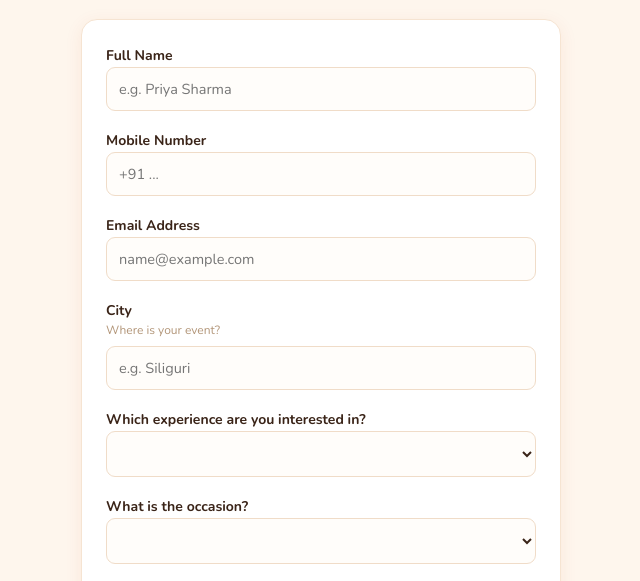
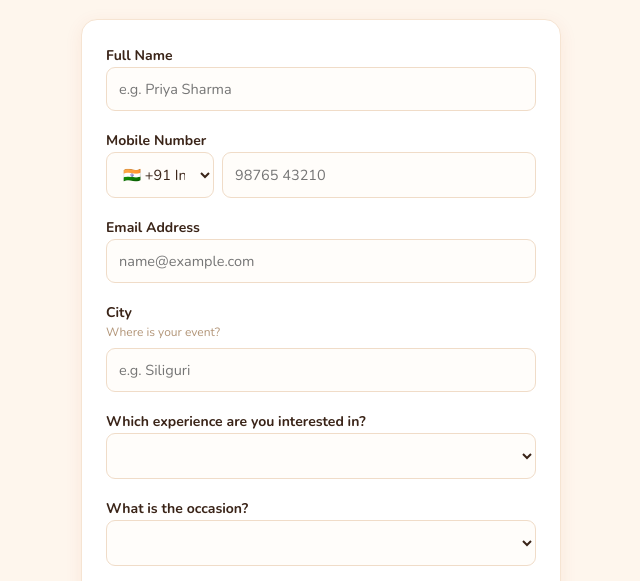
Before and after one commit to AshwinAg92/tol-workflow, a website: page public/lead-form.html in a window 1280 px wide. Shown: the part 216-797 px from the top of the page, without its empty margins (319-959 px from the left). Drawn offline with nearby package versions, Linux system fonts and the light colour scheme; no server answers.

Commit message:
Update lead-form.html

```diff
--- a/public/lead-form.html
+++ b/public/lead-form.html
@@ -61,6 +61,9 @@
     .check-row input, .radio-row input { width:auto; }
     .radio-group { display:flex; gap:10px; margin-top:4px; }
     .radio-group .radio-row { flex:1; justify-content:center; }
+    .phone-row { display:flex; gap:8px; }
+    .phone-row .country-code { flex:0 0 108px; }
+    .phone-row input { flex:1; }
     button {
       margin-top:26px;
       width:100%;
@@ -108,7 +111,10 @@
 
         <div class="q">
           <label class="qlabel">Mobile Number</label>
-          <input id="phone" type="tel" required placeholder="+91 ..." />
+          <div class="phone-row">
+            <select id="countryCode" class="country-code"></select>
+            <input id="phone" type="tel" required placeholder="98765 43210" />
+          </div>
         </div>
 
         <div class="q">
@@ -177,6 +183,41 @@
     const occasionSelect = document.getElementById("occasion");
     const guestRangeSelect = document.getElementById("guestRange");
     const howHeardSelect = document.getElementById("howHeard");
+    const countryCodeSelect = document.getElementById("countryCode");
+
+    const COUNTRY_CODES = [
+      { code: "+91", label: "🇮🇳 +91 India" },
+      { code: "+1", label: "🇺🇸 +1 USA/Canada" },
+      { code: "+44", label: "🇬🇧 +44 UK" },
+      { code: "+61", label: "🇦🇺 +61 Australia" },
+      { code: "+971", label: "🇦🇪 +971 UAE" },
+      { code: "+966", label: "🇸🇦 +966 Saudi Arabia" },
+      { code: "+65", label: "🇸🇬 +65 Singapore" },
+      { code: "+60", label: "🇲🇾 +60 Malaysia" },
+      { code: "+974", label: "🇶🇦 +974 Qatar" },
+      { code: "+968", label: "🇴🇲 +968 Oman" },
+      { code: "+973", label: "🇧🇭 +973 Bahrain" },
+      { code: "+965", label: "🇰🇼 +965 Kuwait" },
+      { code: "+64", label: "🇳🇿 +64 New Zealand" },
+      { code: "+49", label: "🇩🇪 +49 Germany" },
+      { code: "+33", label: "🇫🇷 +33 France" },
+      { code: "+39", label: "🇮🇹 +39 Italy" },
+      { code: "+34", label: "🇪🇸 +34 Spain" },
+      { code: "+31", label: "🇳🇱 +31 Netherlands" },
+      { code: "+27", label: "🇿🇦 +27 South Africa" },
+      { code: "+94", label: "🇱🇰 +94 Sri Lanka" },
+      { code: "+977", label: "🇳🇵 +977 Nepal" },
+      { code: "+880", label: "🇧🇩 +880 Bangladesh" },
+      { code: "+92", label: "🇵🇰 +92 Pakistan" },
+      { code: "+81", label: "🇯🇵 +81 Japan" },
+      { code: "+82", label: "🇰🇷 +82 South Korea" },
+      { code: "+86", label: "🇨🇳 +86 China" },
+      { code: "+62", label: "🇮🇩 +62 Indonesia" },
+      { code: "+63", label: "🇵🇭 +63 Philippines" },
+      { code: "+66", label: "🇹🇭 +66 Thailand" },
+      { code: "+other", label: "🌐 Other" },
+    ];
+    countryCodeSelect.innerHTML = COUNTRY_CODES.map(c => `<option value="${c.code}">${c.label}</option>`).join("");
 
     fetch("/api/config").then(r => r.json()).then(cfg => {
       experienceSelect.innerHTML = cfg.experiences.map(e => `<option value="${e.id}">${e.name}</option>`).join("");
@@ -194,10 +235,12 @@
       btn.textContent = "Sending…";
 
       const whatsappOptin = document.querySelector('input[name="whatsapp"]:checked').value === "yes";
+      const countryCode = countryCodeSelect.value === "+other" ? "" : countryCodeSelect.value;
+      const fullPhone = `${countryCode} ${document.getElementById("phone").value}`.trim();
 
       const payload = {
         name: document.getElementById("name").value,
-        phone: document.getElementById("phone").value,
+        phone: fullPhone,
         email: document.getElementById("email").value,
         eventType: experienceSelect.value,
         city: document.getElementById("city").value,
```
